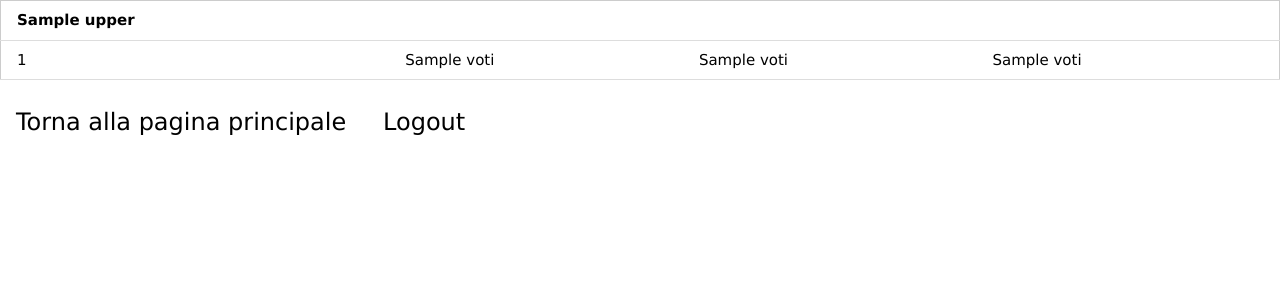
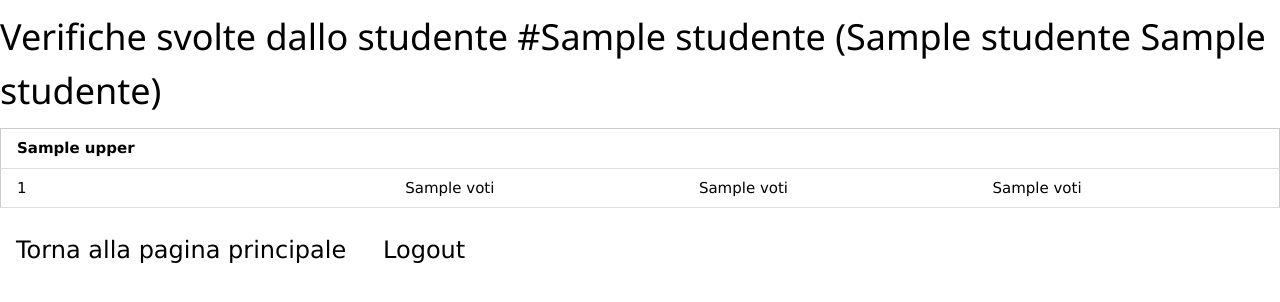
Before and after one commit to GiovanniAncora/db5CI-Sessioni, a Flask app: template templates/voti.html in a window 1280 px wide. Shown: the top 302 px of the page. Run offline with Flask 3, Linux system fonts and the light colour scheme; the template is opened without the code that fills it: most values are stand-ins (such as "Sample title", 1, 10 or a date in 2020).

Commit message:
Implementato un modo per distinguere meglio le pagine dei singoli voti.

```diff
--- a/app.py
+++ b/app.py
@@ -39,7 +39,13 @@ def voti(studente):
             queryVoti = 'SELECT * FROM verifiche WHERE studente = %s'
             cursore.execute(queryVoti, (studente,))
             risultatoVoti = cursore.fetchall()
-            return render_template("voti.html", voti=risultatoVoti, campi= cursore.description)
+            campi = cursore.description
+
+            queryUtente = 'SELECT matricola, nome, cognome FROM alunni WHERE matricola=%s;'
+            cursore.execute(queryUtente, (studente,))
+            datiStudente = cursore.fetchall()[0]
+
+            return render_template("voti.html", voti=risultatoVoti, campi= campi, studente= datiStudente)
         else:
             print('Non hai l\'accesso a QUESTA pagina.')
             print(session['username'], matr)
--- a/templates/voti.html
+++ b/templates/voti.html
@@ -7,6 +7,8 @@
     <title>Voti</title>
 </head>
 <body>
+    <h1>Verifiche svolte dallo studente #{{ studente[0] }} &lpar;{{ studente[1] }} {{ studente[2] }}&rpar;</h1>
+
     <table class="w3-table-all w3-hoverable">
         <thead>
             <tr>
```
